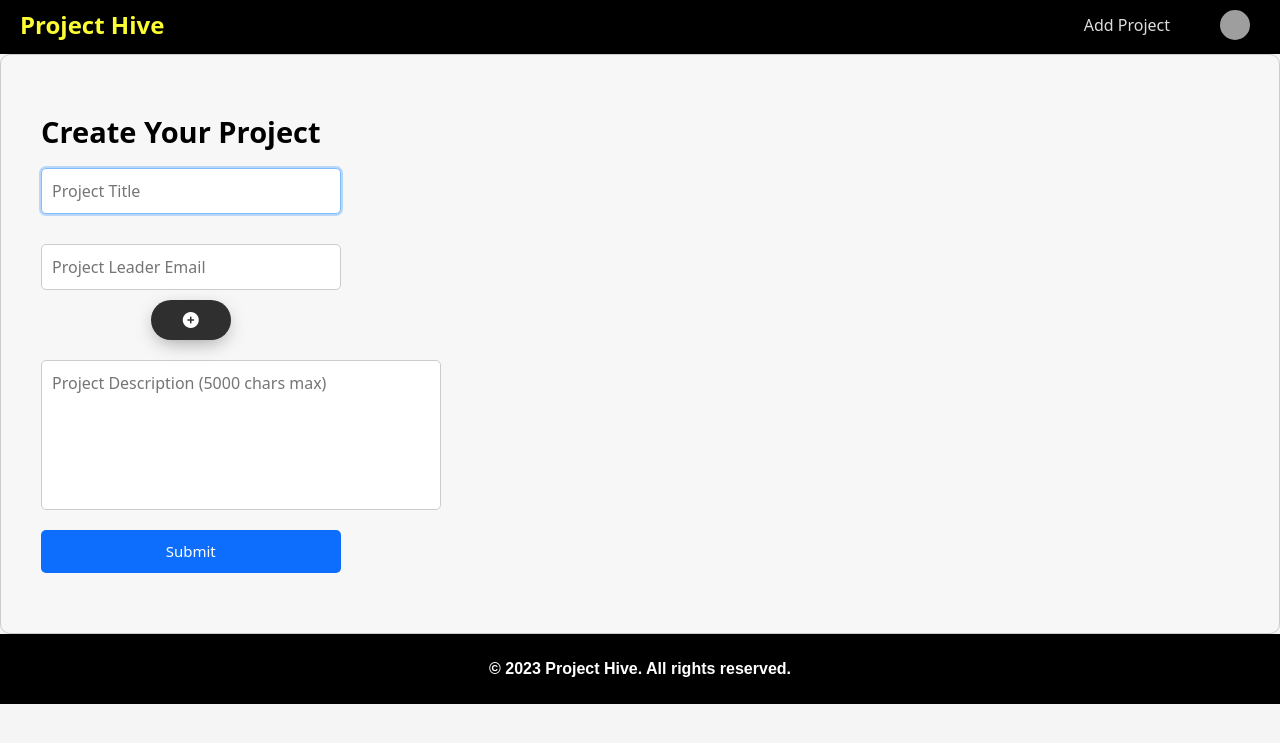
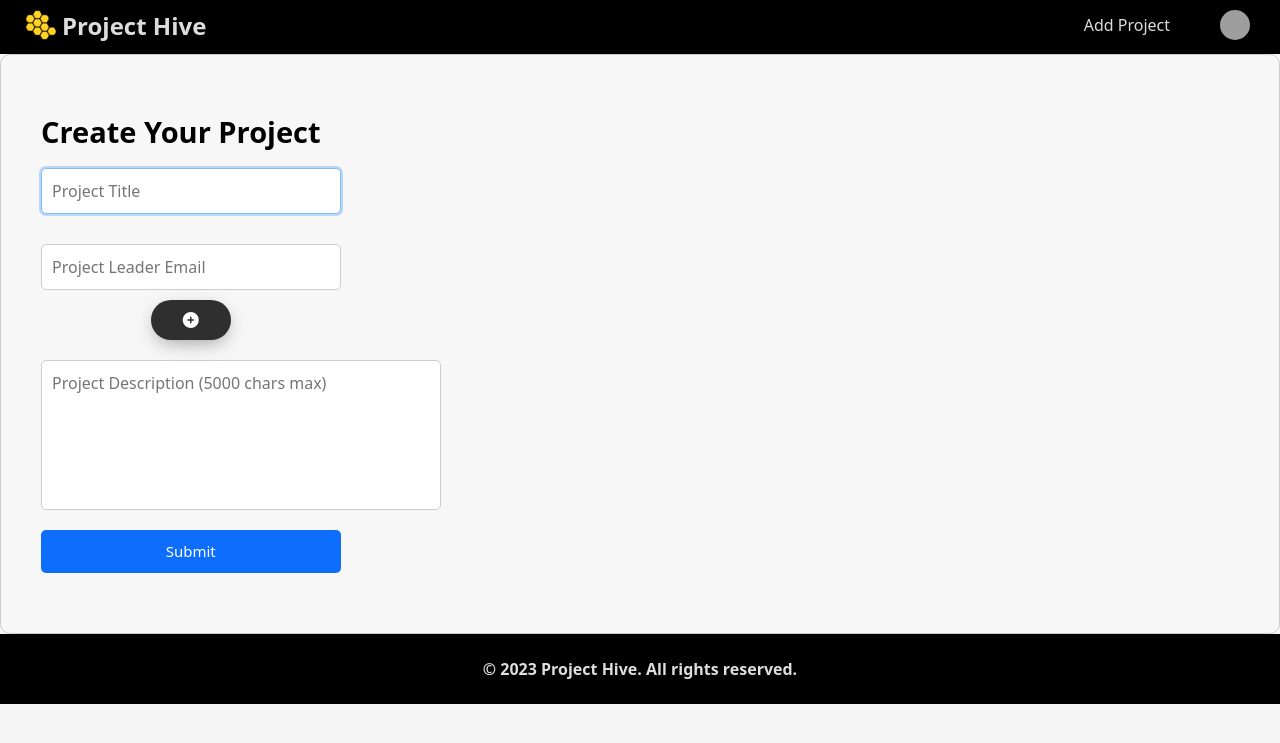
Before and after one commit to Haitham030303/AgileProject, a Flask app: page /add_project in a window 1280 px wide. Shown: the top 743 px of the page. Run offline with Flask 3, Linux system fonts and the light colour scheme; a user stored in the database is signed in; some libraries are stand-ins or nearby versions; grey boxes are pictures that could not be loaded.

Commit message:
Make some changes for nav bar and footer of base.

```diff
--- a/website/static/css/main.css
+++ b/website/static/css/main.css
@@ -295,9 +295,18 @@ nav a:hover {
 
 .logo {
     font-weight: bold;
-    font-size: 24px;
-    margin-left: 2rem;
+    font-size: 2.4rem;
+    margin-left: 2.5rem;
     margin-bottom: 0.5rem;
+    /* color: rgb(252, 252, 52); */
+    display: flex;
+    align-items: center;
+}
+
+.logo__text {
+    display: inline-block;
+    margin-left: .5rem;
+    margin-top: .2rem;
 }
 
 nav ul {
@@ -418,10 +427,9 @@ nav li {
 .footer-main {
     display: block;
     text-align: center;
-    font-family: sans-serif;
     font-weight: bold;
     background-color: #000;
-    color: white;
+    color: #ddd;
     padding-top: 1.0rem;
     padding-bottom: 1.0rem;
 }
@@ -665,17 +673,19 @@ nav li {
 
 .dropdown-content {
     background: black;
-    display: none;
+    /* display: none; */
+    opacity: 0;
     position: absolute;
     right: 1rem;
     z-index: 1;
     width: 14rem;
     padding-bottom: 0.8rem;
+    transition: opacity .15s ease-in-out;
 }
 
 .dropdown-content a {
     color: #ddd;
-    padding: 12px 16px;
+    padding: 1.2rem 1.6rem;
     text-decoration: none;
     display: block;
 }
@@ -685,7 +695,7 @@ nav li {
 }
 
 .dropdown:hover .dropdown-content {
-    display: block;
+    opacity: 1;
 }
 
 
@@ -875,17 +885,3 @@ dashboard */
     text-align: center;
     margin-bottom: 1.5rem;
 }
-
-.logo {
-    color: rgb(252, 252, 52);
-}
-
-color: rgb(252, 252, 52);
-
-}
-color: rgb(252, 252, 52);
-
-}
-logo {
-    color: rgb(252, 252, 52);
-}
--- a/website/templates/base.html
+++ b/website/templates/base.html
@@ -30,7 +30,10 @@
 
   <body>
     <nav class="nav">
-      <a class="logo" href="/">Project Hive</a>
+      <a class="logo" href="/">
+      <img src="../static/pictures/favicon-32x32.png" alt="Logo">
+      <span class="logo__text">Project Hive</span>
+      </a>
       <ul class="list">
         {% if user.is_authenticated %}
         <li><a href="/add_project">Add Project</a></li>
@@ -74,7 +77,7 @@
     {% endblock %}
     <main>{% block main %} {% endblock %}</main>
     <footer class="mb-5 small text-center text-muted">
-  <div class="footer-main">
+  <div class="footer-main copyright">
     <p>&copy; 2023 Project Hive. All rights reserved.</p>
   </div>
   </footer>
```
